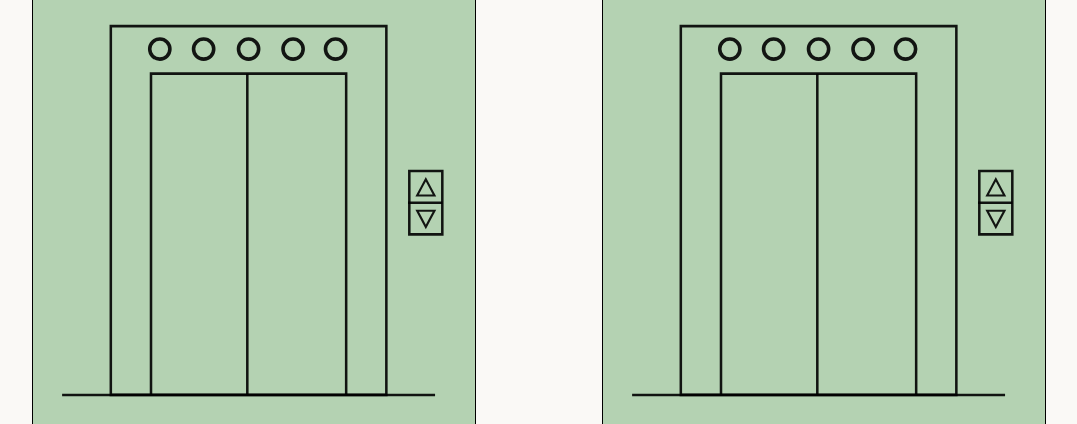
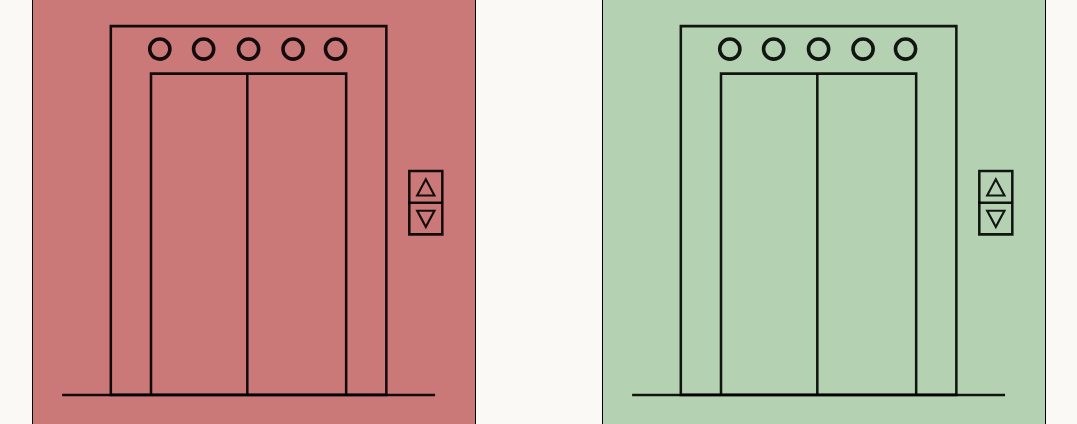
Before and after one commit to vassilyp/WhichElevatorIsWorking, a plain HTML site: page index.html in a window 1280 px wide. Shown: the part 241-665 px from the top of the page, without its empty margins (101-1178 px from the left). Drawn offline with Linux system fonts and the light colour scheme.

Commit message:
Automated update

```diff
--- a/index.html
+++ b/index.html
@@ -23,7 +23,7 @@
    A monitor of the elevators of Marine Drive 5
   </h3>
   <div id="elevators">
-   <div class="elevator working" id="left-lift">
+   <div class="elevator" id="left-lift">
     <div class="elevator-text">
      <h3>
       LEFT
```
